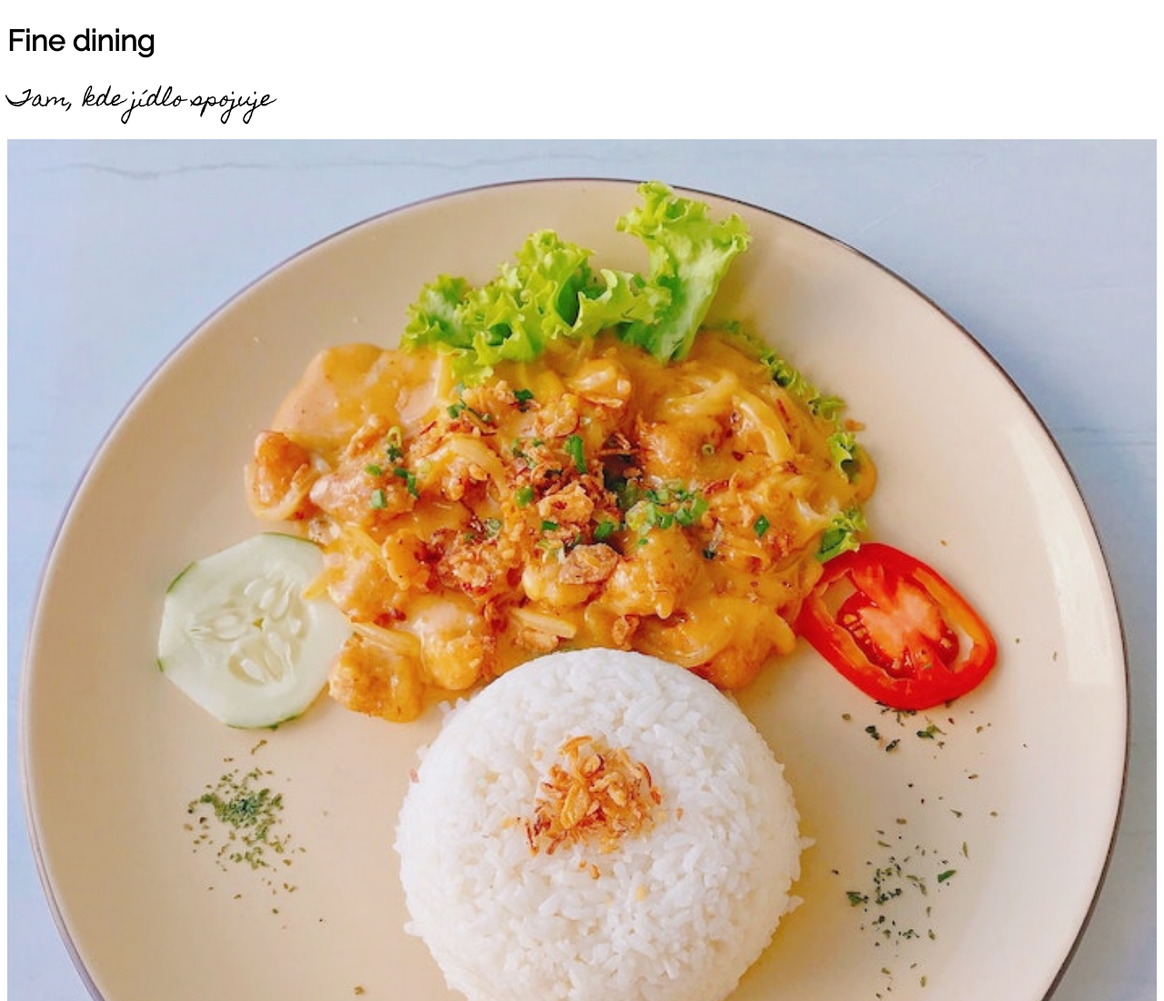
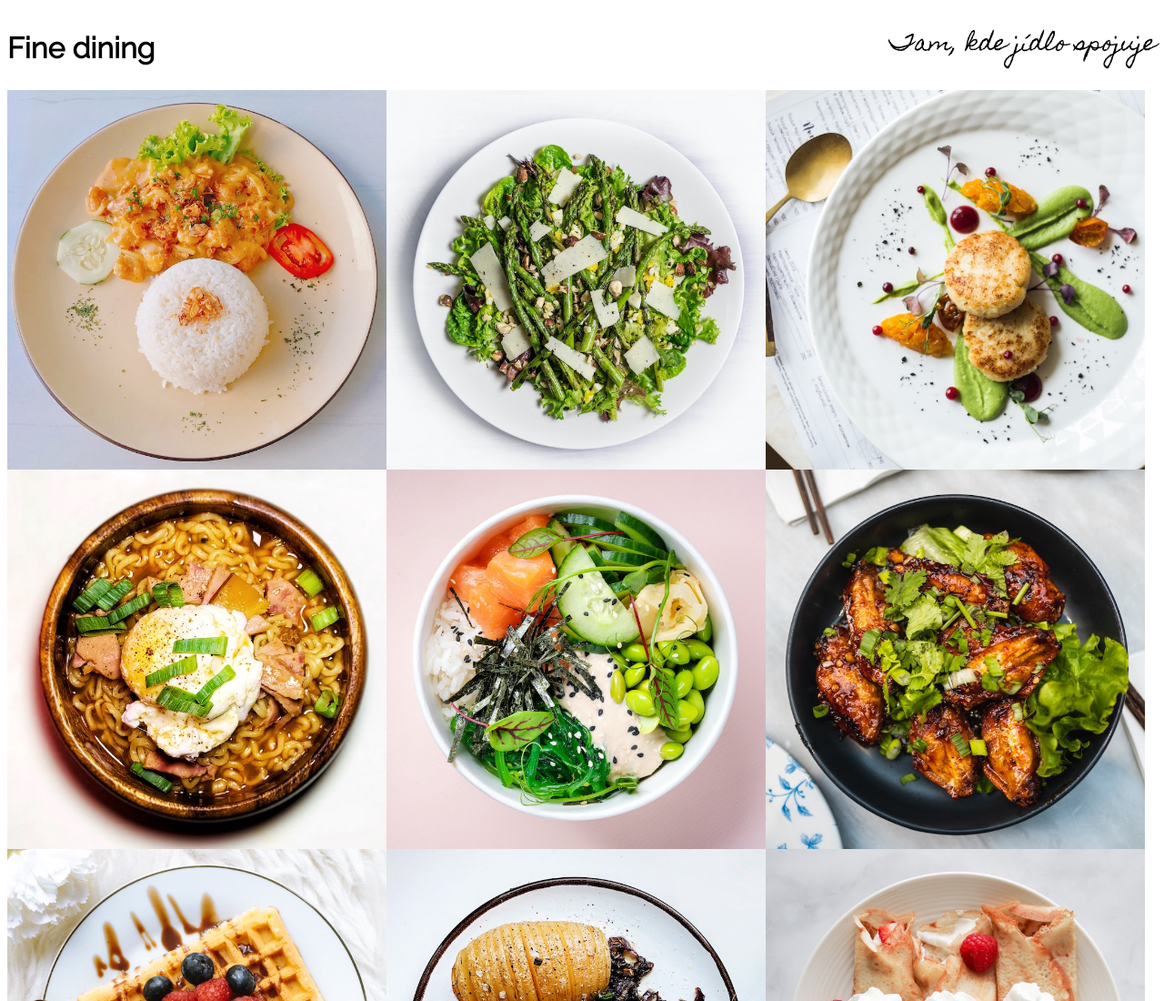
Before and after one commit to suffle-girl/cviceni-flexibilni-layout, a plain HTML site: page index.html in a window 1280 px wide. Shown: the top 1100 px of the page at 91% size. Drawn offline with Linux system fonts and the light colour scheme.

Commit message:
Styled as per instructions.

```diff
--- a/index.html
+++ b/index.html
@@ -13,7 +13,7 @@
     <link rel="stylesheet" type="text/css" href="style.css" />
   </head>
   <body>
-    <header>
+    <header class="title">
       <h1>Fine dining</h1>
       <p>Tam, kde jídlo spojuje</p>
     </header>
@@ -24,6 +24,7 @@
       <div class="foto"><img src="images/dish-04.jpg" alt="Omg, pes!" /></div>
       <div class="foto"><img src="images/dish-05.jpg" alt="Omg, pes!" /></div>
       <div class="foto"><img src="images/dish-06.jpg" alt="Omg, pes!" /></div>
+
       <div class="foto"><img src="images/dish-07.jpg" alt="Omg, pes!" /></div>
       <div class="foto"><img src="images/dish-08.jpg" alt="Omg, pes!" /></div>
       <div class="foto"><img src="images/dish-09.jpg" alt="Omg, pes!" /></div>
--- a/style.css
+++ b/style.css
@@ -27,10 +27,25 @@ p {
 }
 
 /*
-Nastylujte header tak, aby byl nadpis a podnadpis vedle sebe, na opačných koncích stránky. Text podnadpisu zarovnejte doprava
+Nastylujte header tak, aby byl nadpis a podnadpis vedle sebe,
+na opačných koncích stránky. Text podnadpisu zarovnejte doprava
 
 Nastylujte galerii tak, aby byly vedle sebe dva sloupce obrázků.
 Potom zkuste třeba tři nebo čtyři sloupce.
 
 Pro každou variantu si pomocí devtools udělejte screenshot.
 */
+
+.title {
+  display: flex;
+  justify-content: space-between;
+}
+
+.galerie {
+  display: flex;
+  flex-wrap: wrap;
+}
+
+.foto {
+  width: 33%;
+}
```
